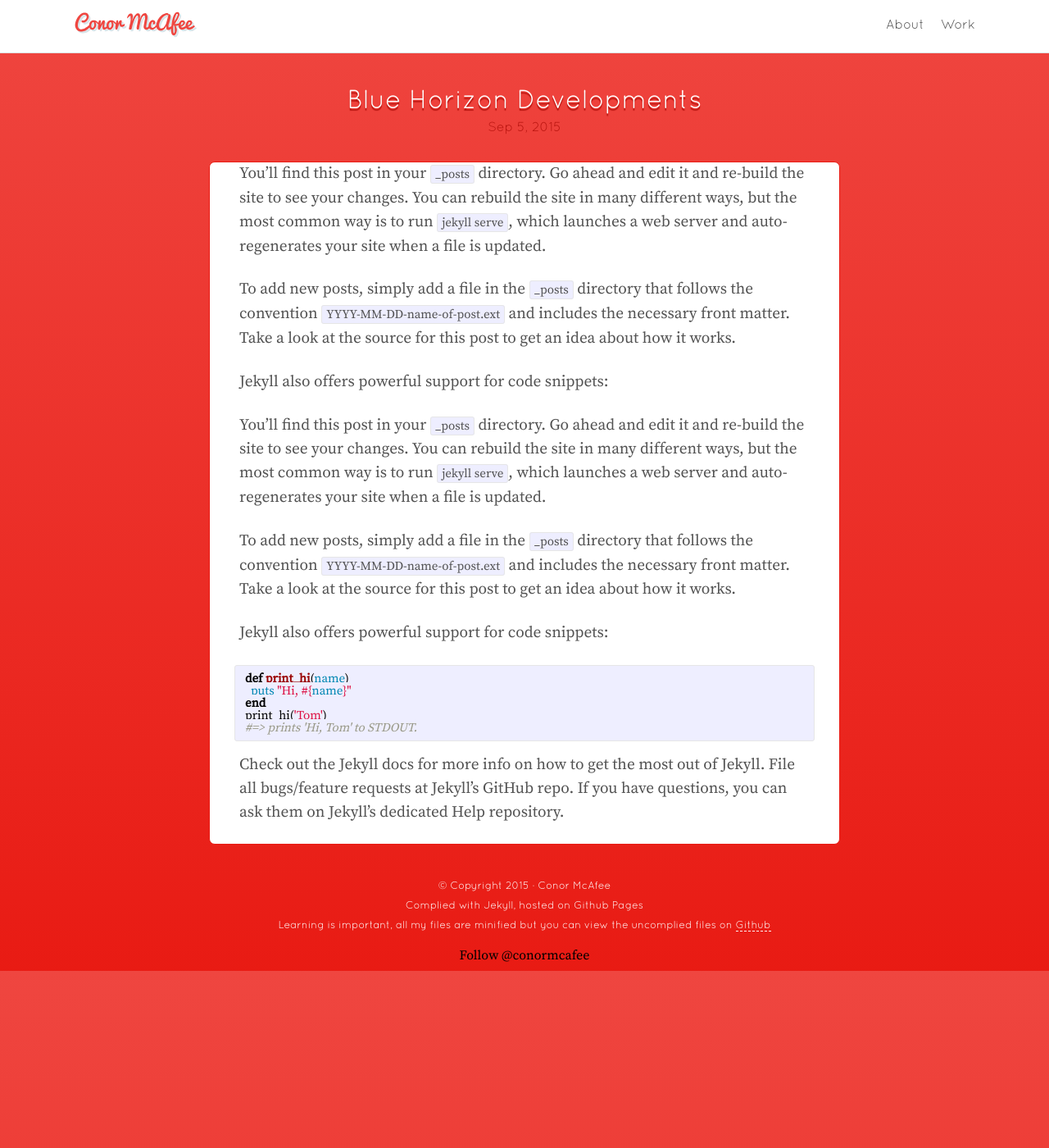
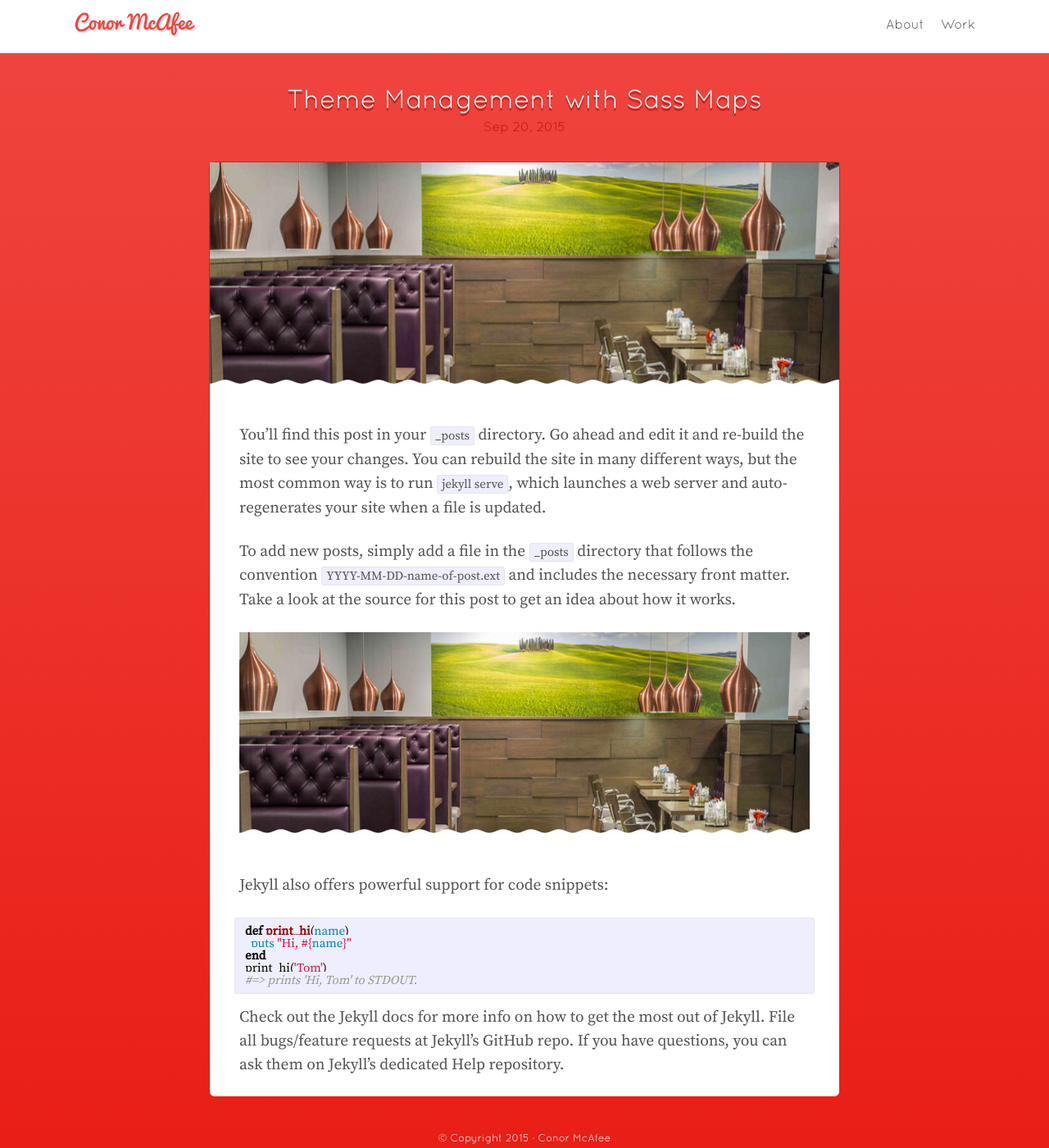
Before and after one commit to conormcafee/conormcafee.github.io, a Jekyll site: the page built from _posts/journal/2015-09-20-theme-management-with-sass-maps.markdown, in a window 1280 px wide and 1400 px high. Shown: the whole window at 82% size. Built offline with Jekyll 4.4.1, drawn with Linux system fonts in a browser that asks for light colours; comment, search, counter and statistics services are not loaded.

Commit message:
Structure
Settled on structure for posts on launch day

```diff
--- a/_posts/case-studies/2015-09-05-blue-horizon-developments.markdown
+++ b/_posts/journal/2015-09-20-theme-management-with-sass-maps.markdown
@@ -1,22 +1,22 @@
 ---
 layout: post
-title:  Blue Horizon Developments
-date:   2015-09-05 20:18:41
-categories: case-studies
-type: case-study
-thumbnail-desktop: case-studies/blue-horizon-developments/bhd-logo.jpg
+title: Theme Management with Sass Maps
+date:   2015-09-20 20:00:00
+categories: journal
+type: journal
+thumbnail-desktop: journal/sass.jpg
 author: Conor McAfee
 ---
+
+{::nomarkdown}
+<img src="/assets/images/case-studies/nobel-cafe/nobel-header.jpg" title="Nobel Cafe Case Study" alt="Photo of Nobel Cafe, Content below is my work for Nobel" />
+{:/}
 
 You’ll find this post in your `_posts` directory. Go ahead and edit it and re-build the site to see your changes. You can rebuild the site in many different ways, but the most common way is to run `jekyll serve`, which launches a web server and auto-regenerates your site when a file is updated.
 
 To add new posts, simply add a file in the `_posts` directory that follows the convention `YYYY-MM-DD-name-of-post.ext` and includes the necessary front matter. Take a look at the source for this post to get an idea about how it works.
 
-Jekyll also offers powerful support for code snippets:
-
-You’ll find this post in your `_posts` directory. Go ahead and edit it and re-build the site to see your changes. You can rebuild the site in many different ways, but the most common way is to run `jekyll serve`, which launches a web server and auto-regenerates your site when a file is updated.
-
-To add new posts, simply add a file in the `_posts` directory that follows the convention `YYYY-MM-DD-name-of-post.ext` and includes the necessary front matter. Take a look at the source for this post to get an idea about how it works.
+![Nobel Cafe Case Study](/assets/images/nobel-post.jpg)
 
 Jekyll also offers powerful support for code snippets:
 
--- a/_sass/_archive.scss
+++ b/_sass/_archive.scss
@@ -53,6 +53,7 @@
 	background-color: brand-colour(white);
 	border: 1px solid brand-colour(orange, dark);
 	border-radius: 7px;
+	box-shadow: 10px 10px 20px brand-colour(orange, darker);
 
 	&:not(:last-child) {
 		margin-bottom: em(40);
@@ -109,6 +110,8 @@
 	position: relative;
 	width: 100%;
 	background-color: brand-colour(white);
+	border-top-left-radius: 7px;
+	border-top-right-radius: 7px;
 
 	&:after {
 		content: "";
@@ -127,6 +130,8 @@
 	max-width: 100%;
 	height: auto;
 	padding-bottom: em(20);
+	border-top-left-radius: 4px;
+	border-top-right-radius: 4px;
 }
 
 .archive__title {
--- a/_sass/_global.scss
+++ b/_sass/_global.scss
@@ -34,7 +34,7 @@ a {
 }
 
 .m-top {
-	margin-top: em(100);
+	padding: em(100) 0 em(20) 0;
 }
 
 ::-moz-selection {
```
Also changed, not shown: _posts/case-studies/2015-08-31-blue-horizon-developments.markdown (added, +39 -0 lines), _posts/case-studies/2015-09-07-nobel-cafe.markdown (renamed from _posts/journal/2015-08-24-nobel-cafe.markdown, +5 -4 lines), _posts/case-studies/2015-09-14-conormcafee-co-uk.markdown (renamed from _posts/case-studies/2015-08-24-nobel-cafe.markdown, +5 -7 lines), _posts/journal/2015-09-21-new-site-launch.markdown (renamed from _posts/case-studies/2015-08-24-conormcafee-co-uk.markdown, +9 -6 lines), assets/images/case-studies/blue-horizon-developments/bhd-header.jpg (added), assets/images/journal/jekyll.jpg (added), assets/images/journal/sass.jpg (added).
